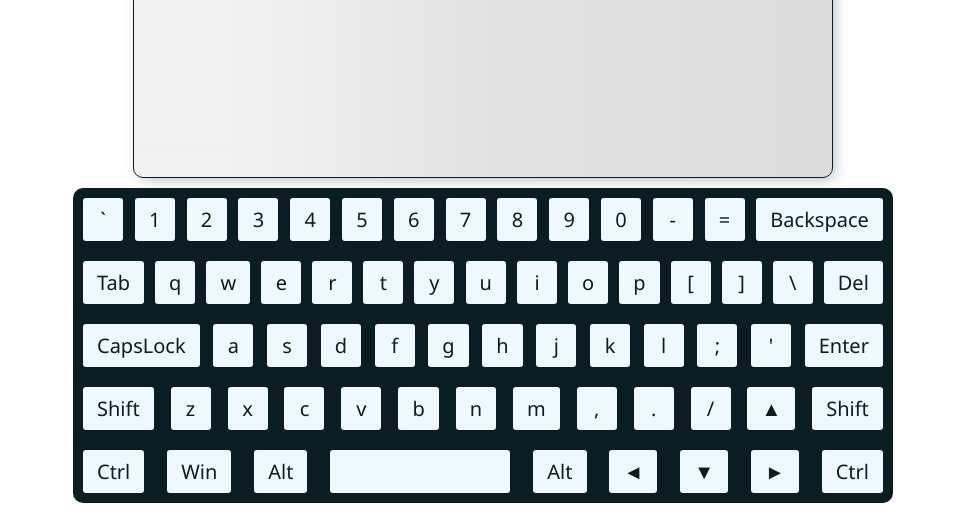
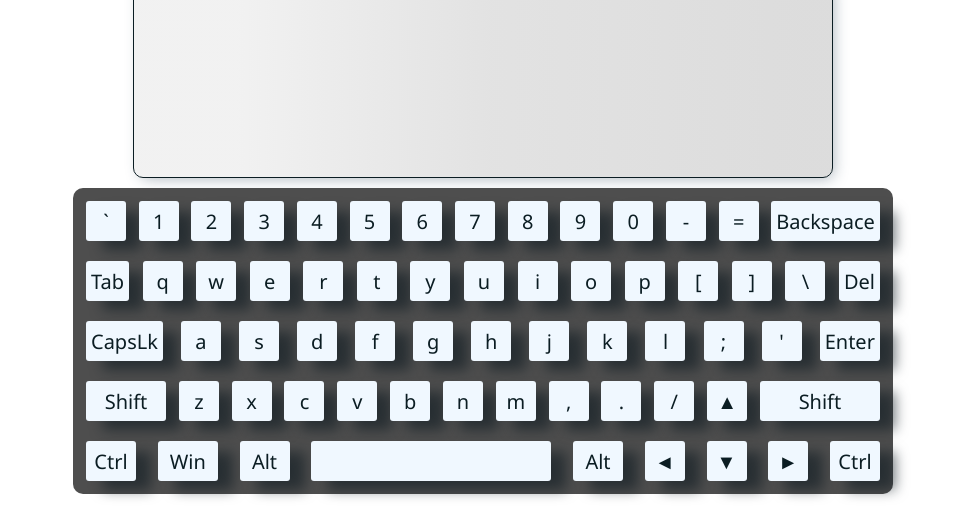
Before and after one commit to MekanEs/virtual-keyboard, a website with bundled scripts: page index.html in a window 1280 px wide. Shown: the part 105-626 px from the top of the page, without its empty margins (157-1120 px from the left). Built offline with nearby package versions, Linux system fonts and the light colour scheme.

Commit message:
feat:pre-done

```diff
--- a/index.js
+++ b/index.js
@@ -28,9 +28,10 @@ body.addEventListener('keydown', (event) => {
     event.key === 'ArrowDown' ||
     event.key === 'ArrowUp'
   ) {
-    /* empty */
+    document.querySelector(`.${event.code}`).classList.add('active-key');
   } else {
     event.preventDefault();
+
     if (event.key !== 'CapsLock') {
       document.querySelector(`.${event.code}`).classList.add('active-key');
     }
@@ -70,7 +71,6 @@ body.addEventListener('keydown', (event) => {
         document.querySelector(`.${event.code}`).classList.remove('active-key');
         isCapsed = setCaps(!isCapsed);
 
-        console.log(isCapsed);
         CapsIsPressed = true;
       }
     }
@@ -136,6 +136,9 @@ body.addEventListener('keyup', (event) => {
   if (event.key === 'CapsLock') {
     CapsIsPressed = false;
   }
+  if (event.key === 'Control') {
+    controlIsPressed = false;
+  }
 });
 const keys = document.querySelectorAll('.key');
 
@@ -153,7 +156,6 @@ keys.forEach((element) => {
     body.dispatchEvent(newEvent);
   });
   element.addEventListener('mousedown', (e) => {
-    console.log(e);
     const newEvent = new KeyboardEvent('keydown', {
       key: e.currentTarget.innerText,
       code: e.currentTarget.classList[0],
@@ -162,7 +164,6 @@ keys.forEach((element) => {
   });
 
   element.addEventListener('mouseup', (e) => {
-    console.log(e);
     const newEvent = new KeyboardEvent('keyup', {
       key: e.currentTarget.innerText,
       code: e.currentTarget.classList[0],
--- a/keyboard.js
+++ b/keyboard.js
@@ -392,12 +392,12 @@ keys1[2] = [
   {
     className: 'CapsLock',
     eng: {
-      caseDown: 'CapsLock',
-      caseUp: 'CapsLock',
+      caseDown: 'CapsLk',
+      caseUp: 'CapsLk',
     },
     rus: {
-      caseDown: 'CapsLock',
-      caseUp: 'CapsLock',
+      caseDown: 'CapsLk',
+      caseUp: 'CapsLk',
     },
   },
   {
--- a/style.css
+++ b/style.css
@@ -63,20 +63,22 @@ background: linear-gradient(90deg, rgba(228,228,228,0.5) 15%, rgba(198,198,198,0
 }
 .keyboard{
     width: 820px;
-    background: #0b1d23;
+    background: #4e4e4e;
     display: flex;
     flex-direction: column;
     row-gap: 10px;
     border-radius: 10px;
-    padding: 5px;
+    padding: 8px;
 margin: 10px;
 }
 .row{
   display: flex;
   flex-wrap: nowrap;
-  column-gap: 9px;
+  column-gap: 3px;
   justify-content: space-between;
   padding: 5px;
+  height: 50px;
+  align-items: center;
 }
 .key{
   border-radius: 3px;
@@ -87,23 +89,34 @@ margin: 10px;
   align-items: center;
   justify-content: center;
   min-width: 40px;
-  padding: 8px 14px 8px 14px;
-  transition: background 0.4s ease,
-  border-radius 0.4s ease;
+ min-height: 40px;
+ padding: 0 5px;
+  transition: all 0.2s ease;
+
   cursor: pointer;
+  -webkit-box-shadow: 16px 10px 13px -1px rgba(14, 24, 32, 0.6);
+-moz-box-shadow: 16px 10px 13px -1px rgba(18, 32, 43, 0.6);
+box-shadow: 16px 10px 13px -1px rgba(15, 26, 34, 0.6);
 }
 .hov{
   background-color: rgb(153, 153, 153);
   cursor: pointer;
 }
 .active-key{
-  background-color: aqua;
-  border-radius: 10px;
+margin-top: 5px;
+
+background-color: rgb(212, 209, 209);
+color: #10252c;
+
   filter: saturate(1);
+  -webkit-box-shadow: none;
+  -moz-box-shadow: none;
+  box-shadow: none
 }
 .Space{
-  width: 180px;
+  width: 240px;
 }
+
 .hidden{
   display: none;
 }
@@ -117,3 +130,27 @@ padding-top: 20px;
 
   text-align: center;
 }
+
+.ShiftLeft{
+  width: 80px;
+  padding: 0 10px;
+}
+.ShiftRight{
+  width: 120px;
+  padding: 0 10px;
+}
+.ControlLeft{
+  width: 50px;
+}
+.ControlRight{
+  width: 50px;
+}
+.AltLeft{
+  width: 50px;
+}
+.AltRight{
+  width: 50px;
+}
+.MetaLeft{
+  width: 60px;
+}
```
